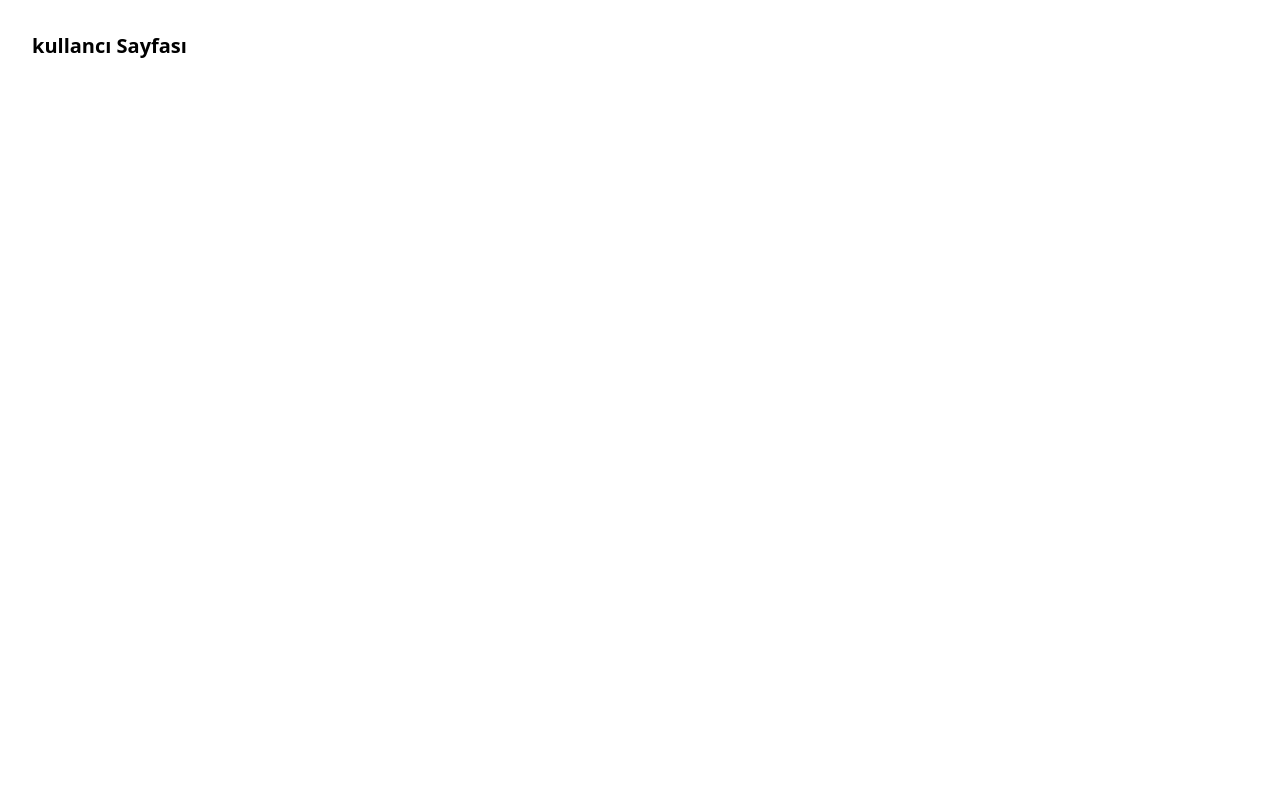
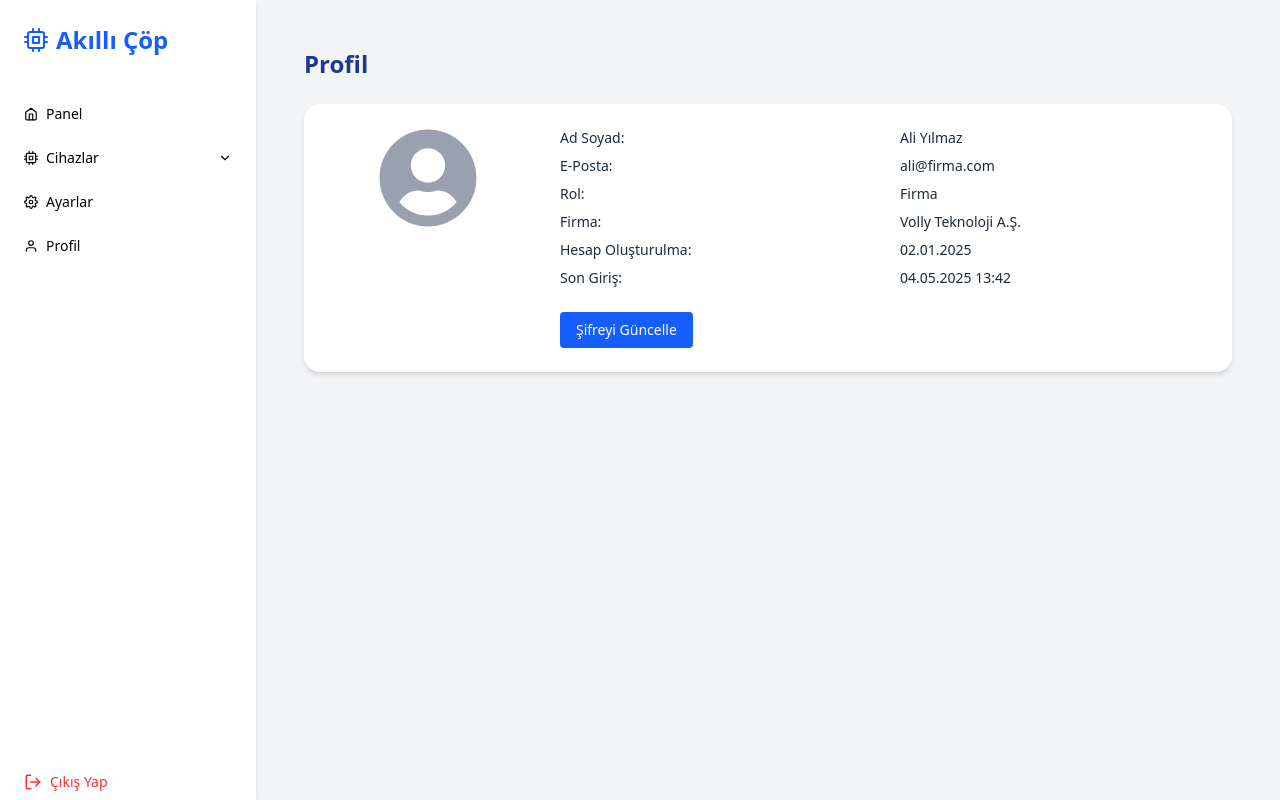
Before and after one commit to 0xM3x/volly_trash_dashboard, a React (Vite) app in the folder vollyWebFrontEnd/: page /profile/1 in a window 1280 px wide. Built offline with nearby package versions, Linux system fonts and the light colour scheme; sample sign-in values are in the browser's storage.

Commit message:
adding the profile page structure

```diff
--- a/vollyWebFrontEnd/src/pages/ProfilePage.jsx
+++ b/vollyWebFrontEnd/src/pages/ProfilePage.jsx
@@ -1,3 +1,57 @@
+import Layout from '../components/Layout';
+import { FaUserCircle } from 'react-icons/fa';
+
 export default function ProfilePage() {
-  return <div className="p-8 text-xl font-bold">kullancı Sayfası</div>;
+  const user = {
+    name: 'Ali Yılmaz',
+    email: 'ali@firma.com',
+    role: 'Firma',
+    company: 'Volly Teknoloji A.Ş.',
+    lastLogin: '04.05.2025 13:42',
+    createdAt: '02.01.2025',
+  };
+
+  return (
+    <Layout>
+      <div className="p-6 space-y-6">
+        <h2 className="text-2xl font-bold text-blue-900">Profil</h2>
+
+        <div className="bg-white rounded-2xl shadow-md p-6 flex flex-col md:flex-row items-center md:items-start gap-8">
+          {/* Avatar */}
+					<div className="w-full md:w-[200px] flex justify-center items-center">
+					  <FaUserCircle className="text-gray-400 text-[100px]" />
+					</div>
+
+          {/* User Info */}
+          <div className="flex-1 text-sm text-gray-800">
+            <div className="grid grid-cols-1 sm:grid-cols-2 gap-y-2 gap-x-8">
+              <div className="font-medium">Ad Soyad:</div>
+              <div>{user.name}</div>
+
+              <div className="font-medium">E-Posta:</div>
+              <div>{user.email}</div>
+
+              <div className="font-medium">Rol:</div>
+              <div>{user.role}</div>
+
+              <div className="font-medium">Firma:</div>
+              <div>{user.company}</div>
+
+              <div className="font-medium">Hesap Oluşturulma:</div>
+              <div>{user.createdAt}</div>
+
+              <div className="font-medium">Son Giriş:</div>
+              <div>{user.lastLogin}</div>
+            </div>
+
+            <div className="mt-6">
+              <button className="bg-blue-600 text-white text-sm px-4 py-2 rounded hover:bg-blue-700">
+                Şifreyi Güncelle
+              </button>
+            </div>
+          </div>
+        </div>
+      </div>
+    </Layout>
+  );
 }
```
